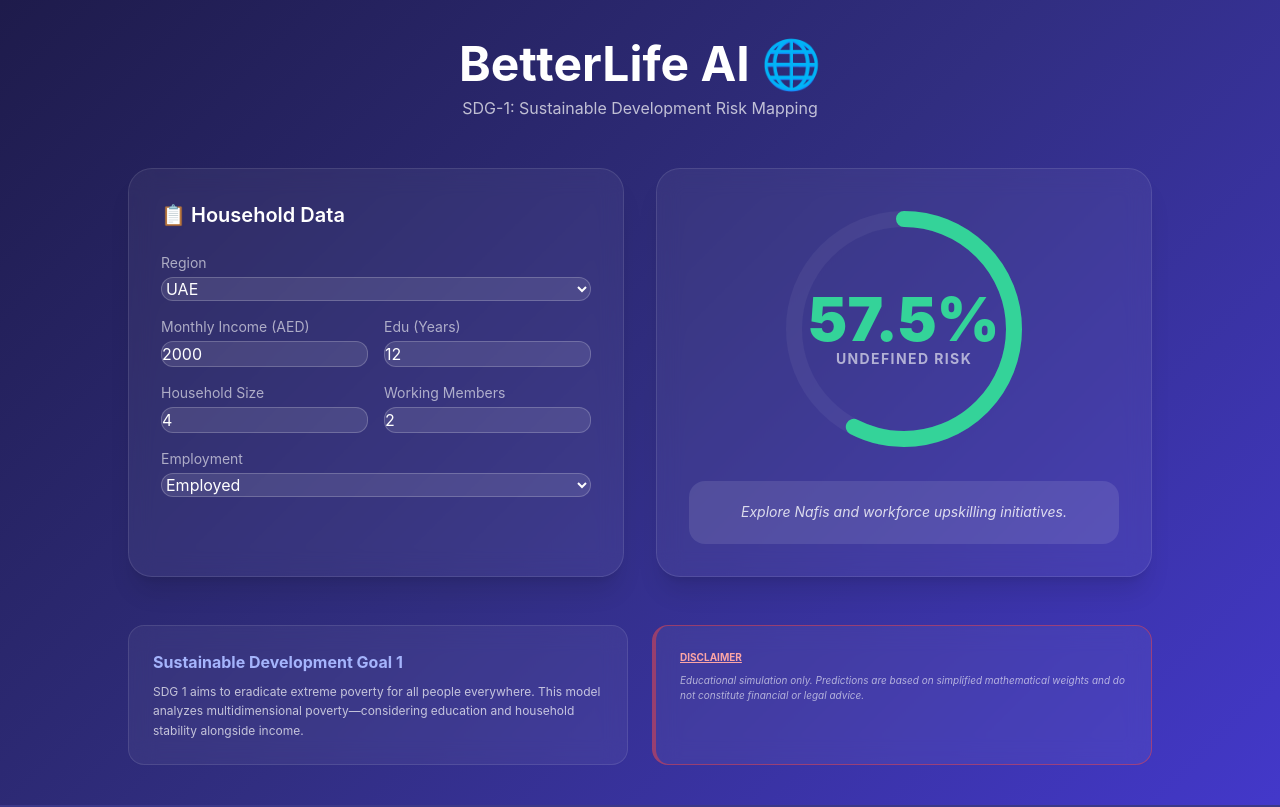
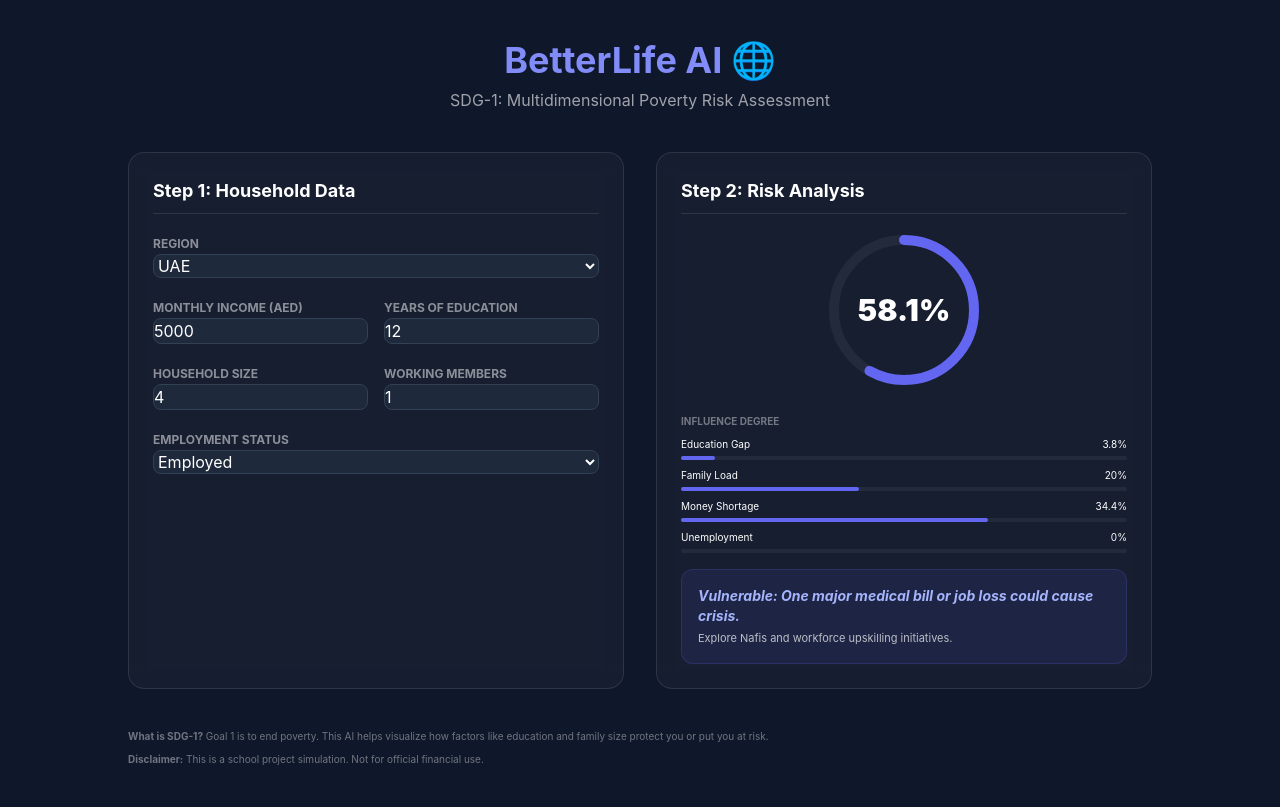
Before and after one commit to Github-of-dp/SDG_Poverty_App, a Flask app: page / in a window 1280 px wide. Run offline with Flask 3, Linux system fonts and the light colour scheme; some libraries are stand-ins or nearby versions.

Commit message:
Update index.html

```diff
--- a/templates/index.html
+++ b/templates/index.html
@@ -3,125 +3,99 @@
 <head>
     <meta charset="UTF-8">
     <meta name="viewport" content="width=device-width, initial-scale=1.0">
-    <title>Global SDG-1 Predictor</title>
+    <title>BetterLife AI | SDG-1</title>
     <script src="https://cdn.tailwindcss.com"></script>
     <style>
-        body {
-            background: linear-gradient(135deg, #1e1b4b 0%, #312e81 50%, #4338ca 100%);
-            min-height: 100vh;
-            font-family: 'Inter', sans-serif;
-        }
-        .glass {
-            background: rgba(255, 255, 255, 0.05);
-            backdrop-filter: blur(12px);
-            border: 1px solid rgba(255, 255, 255, 0.1);
-            transition: transform 0.3s ease;
-        }
-        .glass:hover { transform: translateY(-5px); }
-        input, select {
-            background: rgba(255, 255, 255, 0.1);
-            border: 1px solid rgba(255, 255, 255, 0.2);
-            border-radius: 12px;
-            padding: 12px;
-            color: white;
-            outline: none;
-        }
-        input:focus { border-color: #818cf8; background: rgba(255, 255, 255, 0.15); }
+        body { background: #0f172a; font-family: 'Inter', sans-serif; color: white; }
+        .glass { background: rgba(255, 255, 255, 0.03); backdrop-filter: blur(10px); border: 1px solid rgba(255,255,255,0.1); }
+        input, select { background: #1e293b; border: 1px solid #334155; border-radius: 8px; padding: 10px; color: white; width: 100%; outline: none; }
+        input:focus { border-color: #6366f1; }
     </style>
 </head>
-<body class="text-white p-4 md:p-10">
-
+<body class="p-4 md:p-10">
     <div class="max-w-5xl mx-auto">
-        <header class="text-center mb-12">
-            <h1 class="text-4xl md:text-5xl font-bold mb-2">BetterLife AI 🌐</h1>
-            <p class="opacity-70">SDG-1: Sustainable Development Risk Mapping</p>
+        <header class="text-center mb-10">
+            <h1 class="text-4xl font-bold text-indigo-400">BetterLife AI 🌐</h1>
+            <p class="opacity-60 mt-2">SDG-1: Multidimensional Poverty Risk Assessment</p>
         </header>
 
         <div class="grid grid-cols-1 lg:grid-cols-2 gap-8">
-            <div class="glass p-8 rounded-3xl shadow-xl">
-                <h2 class="text-xl font-semibold mb-6 flex items-center gap-2">
-                    📋 Household Data
-                </h2>
-
+            <div class="glass p-6 rounded-2xl">
+                <h2 class="text-lg font-bold mb-4 border-b border-white/10 pb-2">Step 1: Household Data</h2>
                 <div class="space-y-4">
-                    <div class="flex flex-col">
-                        <label class="text-sm opacity-60 mb-1">Region</label>
+                    <div>
+                        <label class="text-xs opacity-50 uppercase font-bold">Region</label>
                         <select id="country" onchange="update()">
                             {% for code in countries %}
-                            <option value="{{ code }}" class="text-black">{{ code }}</option>
+                            <option value="{{ code }}">{{ code }}</option>
                             {% endfor %}
                         </select>
                     </div>
-
                     <div class="grid grid-cols-2 gap-4">
-                        <div class="flex flex-col">
-                            <label class="text-sm opacity-60 mb-1">Monthly Income (<span id="curr">USD</span>)</label>
-                            <input type="number" id="income" value="2000" oninput="update()">
+                        <div>
+                            <label class="text-xs opacity-50 uppercase font-bold">Monthly Income (<span id="curr_sym">AED</span>)</label>
+                            <input type="number" id="income" value="5000" oninput="update()">
                         </div>
-                        <div class="flex flex-col">
-                            <label class="text-sm opacity-60 mb-1">Edu (Years)</label>
-                            <input type="number" id="education" value="12" oninput="update()">
+                        <div>
+                            <label class="text-xs opacity-50 uppercase font-bold">Years of Education</label>
+                            <input type="number" id="edu" value="12" oninput="update()">
                         </div>
                     </div>
-
                     <div class="grid grid-cols-2 gap-4">
-                        <div class="flex flex-col">
-                            <label class="text-sm opacity-60 mb-1">Household Size</label>
+                        <div>
+                            <label class="text-xs opacity-50 uppercase font-bold">Household Size</label>
                             <input type="number" id="h_size" value="4" oninput="update()">
                         </div>
-                        <div class="flex flex-col">
-                            <label class="text-sm opacity-60 mb-1">Working Members</label>
-                            <input type="number" id="workers" value="2" oninput="update()">
+                        <div>
+                            <label class="text-xs opacity-50 uppercase font-bold">Working Members</label>
+                            <input type="number" id="workers" value="1" oninput="update()">
                         </div>
                     </div>
-
-                    <div class="flex flex-col">
-                        <label class="text-sm opacity-60 mb-1">Employment</label>
-                        <select id="employment" onchange="update()">
-                            <option value="1" class="text-black">Employed</option>
-                            <option value="0" class="text-black">Unemployed</option>
+                    <div>
+                        <label class="text-xs opacity-50 uppercase font-bold">Employment Status</label>
+                        <select id="emp" onchange="update()">
+                            <option value="1">Employed</option>
+                            <option value="0">Unemployed</option>
                         </select>
                     </div>
                 </div>
             </div>
 
-            <div class="glass p-8 rounded-3xl shadow-xl flex flex-col items-center justify-center text-center">
-                <div class="relative w-64 h-64 mb-6">
+            <div class="glass p-6 rounded-2xl flex flex-col items-center">
+                <h2 class="text-lg font-bold mb-4 border-b border-white/10 pb-2 w-full">Step 2: Risk Analysis</h2>
+
+                <div class="relative w-40 h-40 mb-6">
                     <svg class="w-full h-full transform -rotate-90">
-                        <circle cx="128" cy="128" r="110" stroke="rgba(255,255,255,0.05)" stroke-width="16" fill="transparent" />
-                        <circle id="meter" cx="128" cy="128" r="110" stroke="#818cf8" stroke-width="16" fill="transparent"
-                                stroke-dasharray="691" stroke-dashoffset="691" stroke-linecap="round" class="transition-all duration-700 ease-out" />
+                        <circle cx="80" cy="80" r="70" stroke="rgba(255,255,255,0.05)" stroke-width="10" fill="transparent" />
+                        <circle id="meter" cx="80" cy="80" r="70" stroke="#6366f1" stroke-width="10" fill="transparent"
+                                stroke-dasharray="440" stroke-dashoffset="440" stroke-linecap="round" class="transition-all duration-700" />
                     </svg>
-                    <div class="absolute inset-0 flex flex-col items-center justify-center">
-                        <span id="risk_val" class="text-6xl font-black">0%</span>
-                        <span id="risk_lvl" class="text-sm font-bold uppercase tracking-widest opacity-60">Low Risk</span>
-                    </div>
+                    <div class="absolute inset-0 flex items-center justify-center font-black text-3xl" id="risk_text">0%</div>
                 </div>
 
-                <div class="bg-white/10 p-5 rounded-2xl w-full">
-                    <p id="help_txt" class="text-sm italic opacity-80 leading-relaxed">Adjust data to see analysis...</p>
+                <div class="w-full space-y-4">
+                    <div id="breakdown_container" class="space-y-2">
+                        </div>
+                    <div class="bg-indigo-500/10 p-4 rounded-xl border border-indigo-500/20">
+                        <p id="meaning" class="text-sm font-bold text-indigo-300 italic mb-1">--</p>
+                        <p id="help" class="text-[11px] opacity-70">--</p>
+                    </div>
                 </div>
             </div>
         </div>
 
-        <div class="mt-12 grid grid-cols-1 md:grid-cols-2 gap-6">
-            <div class="glass p-6 rounded-2xl">
-                <h3 class="font-bold text-indigo-300 mb-2">Sustainable Development Goal 1</h3>
-                <p class="text-xs opacity-70 leading-relaxed">SDG 1 aims to eradicate extreme poverty for all people everywhere. This model analyzes multidimensional poverty—considering education and household stability alongside income.</p>
-            </div>
-            <div class="glass p-6 rounded-2xl border-l-4 border-red-500/50">
-                <h3 class="font-bold text-red-300 mb-2 underline uppercase text-[10px]">Disclaimer</h3>
-                <p class="text-[10px] opacity-60 italic">Educational simulation only. Predictions are based on simplified mathematical weights and do not constitute financial or legal advice.</p>
-            </div>
-        </div>
+        <footer class="mt-10 opacity-40 text-[10px] flex flex-col gap-2">
+            <p><strong>What is SDG-1?</strong> Goal 1 is to end poverty. This AI helps visualize how factors like education and family size protect you or put you at risk.</p>
+            <p><strong>Disclaimer:</strong> This is a school project simulation. Not for official financial use.</p>
+        </footer>
     </div>
 
     <script>
         async function update() {
             const data = {
                 income: document.getElementById('income').value || 0,
-                education: document.getElementById('education').value || 0,
-                employment: document.getElementById('employment').value,
+                education: document.getElementById('edu').value || 0,
+                employment: document.getElementById('emp').value,
                 household_size: document.getElementById('h_size').value || 1,
                 working_members: document.getElementById('workers').value || 1,
                 country: document.getElementById('country').value
@@ -132,21 +106,28 @@
                 headers: {'Content-Type': 'application/json'},
                 body: JSON.stringify(data)
             });
-            const result = await res.json();
+            const r = await res.json();
 
-            // Display
-            document.getElementById('risk_val').innerText = result.risk + "%";
-            document.getElementById('risk_lvl').innerText = result.level + " Risk";
-            document.getElementById('curr').innerText = result.currency;
-            document.getElementById('help_txt').innerText = result.help;
+            // Update UI
+            document.getElementById('risk_text').innerText = r.risk + "%";
+            document.getElementById('curr_sym').innerText = r.currency;
+            document.getElementById('meaning').innerText = r.meaning;
+            document.getElementById('help').innerText = r.help;
 
             const meter = document.getElementById('meter');
-            meter.style.strokeDashoffset = 691 - (691 * result.risk / 100);
+            meter.style.strokeDashoffset = 440 - (440 * r.risk / 100);
 
-            // Dynamic Colors
-            const color = result.level === 'High' ? '#f87171' : result.level === 'Medium' ? '#fbbf24' : '#34d399';
-            meter.style.stroke = color;
-            document.getElementById('risk_val').style.color = color;
+            // Update Breakdown Bars
+            const container = document.getElementById('breakdown_container');
+            container.innerHTML = '<p class="text-[10px] uppercase font-bold opacity-40 mb-2">Influence Degree</p>';
+            for (const [name, val] of Object.entries(r.breakdown)) {
+                container.innerHTML += `
+                    <div class="flex flex-col gap-1">
+                        <div class="flex justify-between text-[10px]"><span>${name}</span><span>${val}%</span></div>
+                        <div class="w-full bg-white/5 h-1 rounded-full"><div class="bg-indigo-500 h-full rounded-full transition-all duration-1000" style="width:${val * 2}%"></div></div>
+                    </div>
+                `;
+            }
         }
         window.onload = update;
     </script>
```
